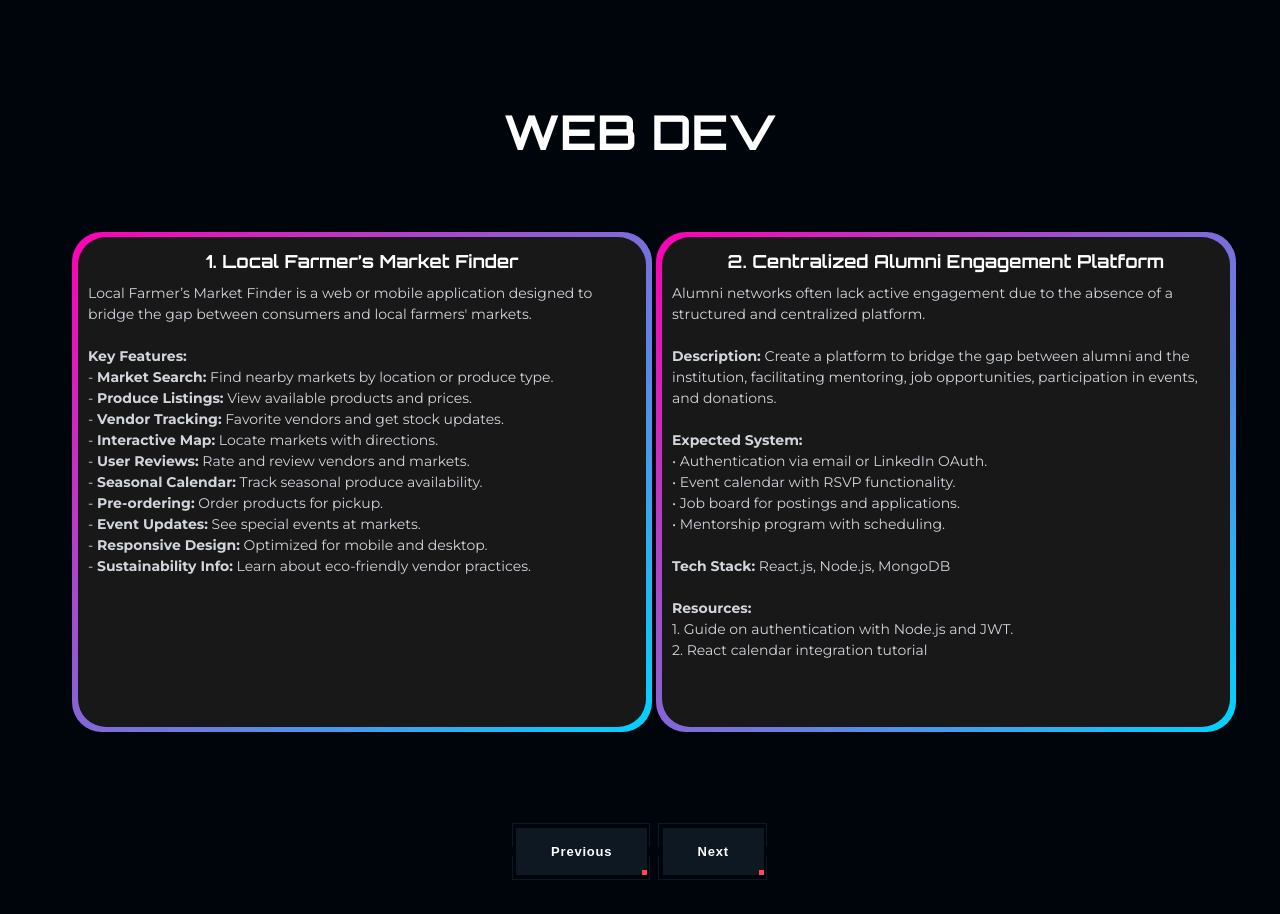
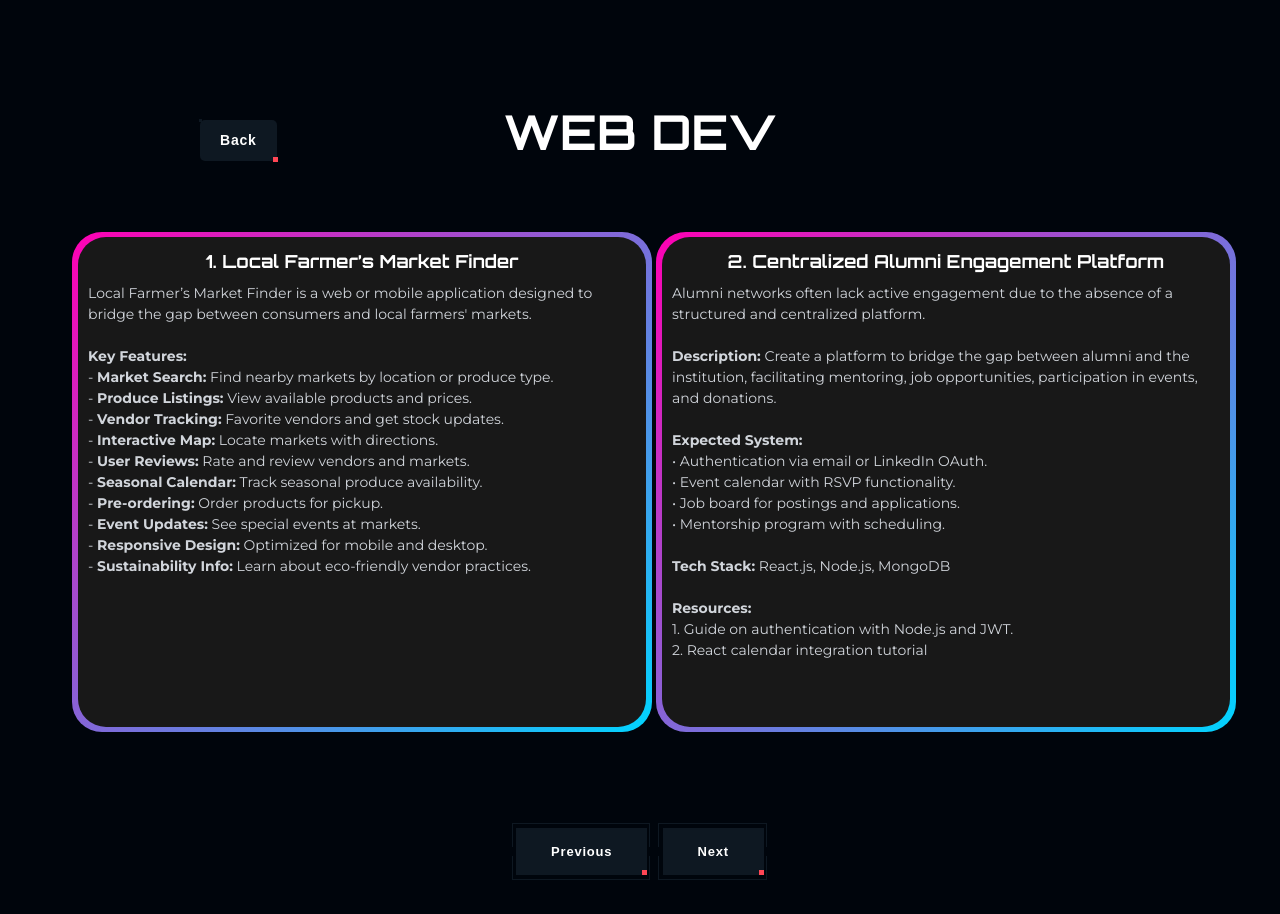
Before and after one commit to VoidAI2003/Hackquinox, a Next.js app: page /problem-statement in a window 1280 px wide. Shown: the top 914 px of the page. Built offline with nearby package versions, Linux system fonts and the light colour scheme.

Commit message:
back button added

```diff
--- a/app/problem-statement/page.tsx
+++ b/app/problem-statement/page.tsx
@@ -1,15 +1,16 @@
 'use client';
-
 import React, { useState } from 'react';
 import { Orbitron, Montserrat } from 'next/font/google';
+import { useRouter } from 'next/navigation'; // Import the useRouter hook
 import './pscards.css';
-import './ps-button.css'
+import './ps-button.css';
 
 const orbitron = Orbitron({ subsets: ['latin'] });
 const montserrat = Montserrat({ subsets: ['latin'] });
 
 export default function PS() {
   const [currentDomainIndex, setCurrentDomainIndex] = useState(0);
+  const router = useRouter(); // Initialize the router
 
   // Data structure for domains and their problem statements
   const domains = [
@@ -129,7 +130,27 @@ Design an AI-powered prototype of a platform to help students like Vivek identif
 
   return (
     <div className="flex flex-col items-center gap-8 w-full min-h-screen py-12 bg-[#00050C]">
-      {/* Current Domain */}
+      {/* Back Button */}
+      <div style={{ position: 'absolute', top: '120px', left: '200px', zIndex: 1000 }}>
+        <button
+          className="primary-button"
+          onClick={() => router.back()}
+          style={{
+            padding: '10px 20px',
+            backgroundColor: '#0E1822',
+            color: 'white',
+            border: 'none',
+            borderRadius: '5px',
+            cursor: 'pointer',
+            fontSize: '14px',
+
+          }}
+        >
+          Back
+        </button>
+      </div>
+
+      {/* Main Content */}
       <div className="w-full flex flex-col items-center gap-8 mt-12">
         <div className="title-container">
           <h2 className={`${orbitron.className} text-[48px] font-bold text-white text-center`}>
@@ -137,12 +158,13 @@ Design an AI-powered prototype of a platform to help students like Vivek identif
           </h2>
         </div>
 
-        {/* Problem Statement Cards */}
         <div className="card-container w-full">
           {domains[currentDomainIndex].problems.map((problem, problemIndex) => (
             <div key={problemIndex} className="card">
               <div className="absolute z-10 p-4 text-center">
-                <h3 className={`${orbitron.className} text-[18px] font-bold text-white`}>{problem.title}</h3>
+                <h3 className={`${orbitron.className} text-[18px] font-bold text-white`}>
+                  {problem.title}
+                </h3>
                 <p
                   className={`${montserrat.className} text-[14px] text-gray-300 mt-2`}
                   style={{ whiteSpace: 'pre-line', textAlign: 'left' }}
@@ -154,7 +176,6 @@ Design an AI-powered prototype of a platform to help students like Vivek identif
         </div>
       </div>
 
-      {/* Navigation Buttons */}
       <div className="flex justify-center gap-4 mt-8">
         <div className="button-borders">
           <button className="primary-button" onClick={handlePrev}>
@@ -169,4 +190,4 @@ Design an AI-powered prototype of a platform to help students like Vivek identif
       </div>
     </div>
   );
-};
+}
```
